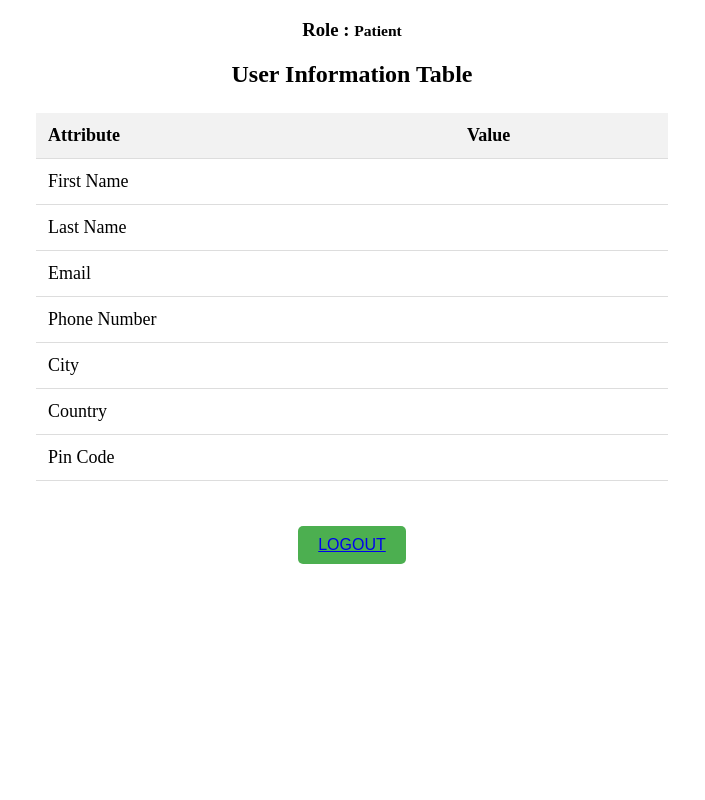
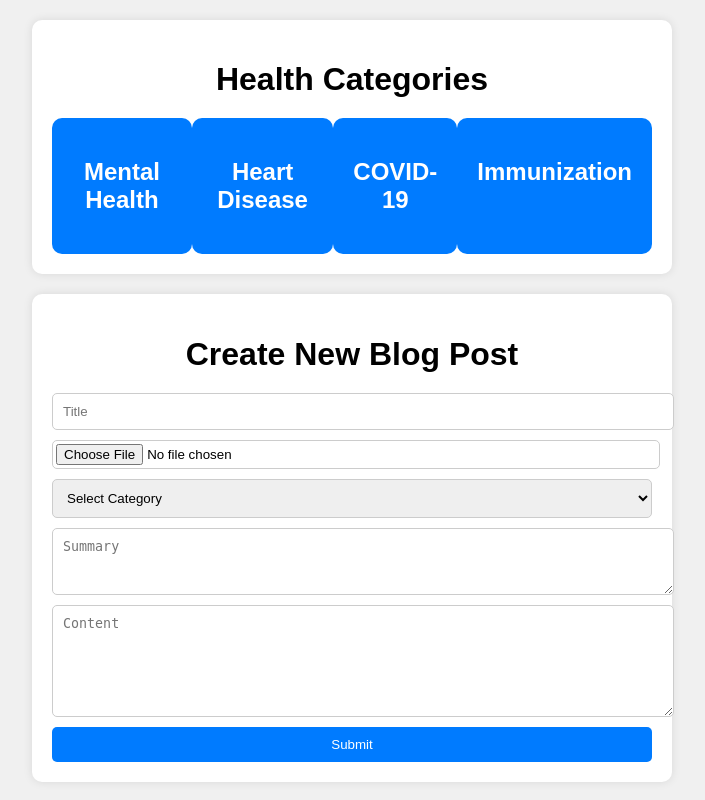
Before and after one commit to amulpatle/task-1, a Django app: template templates/DoctorDashboard.html in a window 1280 px wide. Shown: the whole page, without its empty margins (288-993 px from the left). Run offline with Django 3.2, Linux system fonts and the light colour scheme; the template is opened without the code that fills it, so the values that code supplies are empty.

Commit message:
update doctor dashboard & add functionality

```diff
--- a/templates/DoctorDashboard.html
+++ b/templates/DoctorDashboard.html
@@ -3,79 +3,172 @@
 <head>
     <meta charset="UTF-8">
     <meta name="viewport" content="width=device-width, initial-scale=1.0">
-    <title>HTML Table</title>
+    <title>Health Categories and Blog</title>
     <style>
-        table {
-            width: 50%;
-            border-collapse: collapse;
-            margin: 25px 0;
-            font-size: 18px;
-            text-align: left;
+        body {
+            font-family: Arial, sans-serif;
+            background-color: #f0f0f0;
+            margin: 0;
+            padding: 0;
+            display: flex;
+            flex-direction: column;
+            align-items: center;
+            height: 100vh;
         }
-        th, td {
-            padding: 12px;
-            border-bottom: 1px solid #ddd;
+
+        .container {
+            background: white;
+            padding: 20px;
+            border-radius: 10px;
+            box-shadow: 0 0 10px rgba(0, 0, 0, 0.1);
+            width: 80%;
+            max-width: 600px;
+            text-align: center;
+            margin-top: 20px;
         }
-        th {
-            background-color: #f2f2f2;
+
+        h1 {
+            margin-bottom: 20px;
         }
-        .logout-button {
-            background-color: #4CAF50;
+
+        .categories {
+            display: flex;
+            justify-content: space-around;
+        }
+
+        .category {
+            background: #007BFF;
             color: white;
-            padding: 10px 20px;
-            text-align: center;
-            text-decoration: none;
-            display: inline-block;
-            font-size: 16px;
-            margin: 20px 0;
+            padding: 20px;
+            border-radius: 10px;
             cursor: pointer;
+            transition: background 0.3s;
+        }
+
+        .category:hover {
+            background: #0056b3;
+        }
+
+        .details {
+            margin-top: 20px;
+            padding: 20px;
+            background: #f9f9f9;
+            border-radius: 10px;
+            display: none;
+        }
+
+        .blog-form {
+            margin-top: 20px;
+            display: flex;
+            flex-direction: column;
+        }
+
+        .blog-form input, .blog-form textarea, .blog-form select {
+            margin-bottom: 10px;
+            padding: 10px;
+            border: 1px solid #ccc;
+            border-radius: 5px;
+            width: 100%;
+        }
+
+        .blog-form input[type="file"] {
+            padding: 3px;
+        }
+
+        .blog-form button {
+            background: #007BFF;
+            color: white;
+            padding: 10px;
             border: none;
             border-radius: 5px;
+            cursor: pointer;
+        }
+
+        .blog-form button:hover {
+            background: #0056b3;
         }
     </style>
 </head>
 <body>
-    <center>
-<h3><b>Role : <small>Patient</small></b></h3>
-<h2>User Information Table</h2>
+    <div class="container">
+        <h1>Health Categories</h1>
+        <div class="categories">
+            <div class="category" onclick="showDetails('Mental Health')">
+                <h2>Mental Health</h2>
+            </div>
+            <div class="category" onclick="showDetails('Heart Disease')">
+                <h2>Heart Disease</h2>
+            </div>
+            <div class="category" onclick="showDetails('COVID-19')">
+                <h2>COVID-19</h2>
+            </div>
+            <div class="category" onclick="showDetails('Immunization')">
+                <h2>Immunization</h2>
+            </div>
+        </div>
+        <div class="details" id="details"></div>
+    </div>
 
-<table>
-    <tr>
-        <th>Attribute</th>
-        <th>Value</th>
-    </tr>
-    <tr>
-        <td>First Name</td>
-        <td>{{first_name}}</td>
-    </tr>
-    <tr>
-        <td>Last Name</td>
-        <td>{{last_name}}</td>
-    </tr>
+    <div class="container">
+        <h1>Create New Blog Post</h1>
+        <form class="blog-form" id="blogForm">
+            <input type="text" id="title" placeholder="Title" required>
+            <input type="file" id="image" accept="image/*" required>
+            <select id="category" required>
+                <option value="">Select Category</option>
+                <option value="Mental Health">Mental Health</option>
+                <option value="Heart Disease">Heart Disease</option>
+                <option value="COVID-19">COVID-19</option>
+                <option value="Immunization">Immunization</option>
+            </select>
+            <textarea id="summary" placeholder="Summary" rows="3" required></textarea>
+            <textarea id="content" placeholder="Content" rows="6" required></textarea>
+            <button type="button" onclick="submitBlog()">Submit</button>
+        </form>
+    </div>
 
-    <tr>
-        <td>Email</td>
-        <td>{{email}}</td>
-    </tr>
-    <tr>
-        <td>Phone Number</td>
-        <td>{{phone_number}}</td>
-    </tr>
-    <tr>
-        <td>City</td>
-        <td>{{city}}</td>
-    </tr>
-    <tr>
-        <td>Country</td>
-        <td>{{country}}</td>
-    </tr>
-    <tr>
-        <td>Pin Code</td>
-        <td>{{pin_code}}</td>
-    </tr>
+    <script>
+        function showDetails(category) {
+            const details = document.getElementById('details');
+            let content = '';
 
-</table>
-<button class="logout-button"><a href="{% url 'logout' %}">LOGOUT</a></button>
-</center>
+            switch (category) {
+                case 'Mental Health':
+                    content = '<h2>Mental Health</h2><p>Mental health includes our emotional, psychological, and social well-being. It affects how we think, feel, and act.</p>';
+                    break;
+                case 'Heart Disease':
+                    content = '<h2>Heart Disease</h2><p>Heart disease refers to various types of conditions that can affect heart function. These types include coronary artery disease, heart rhythm problems, and congenital heart defects.</p>';
+                    break;
+                case 'COVID-19':
+                    content = '<h2>COVID-19</h2><p>COVID-19 is an infectious disease caused by the coronavirus SARS-CoV-2. It can cause mild to severe respiratory illness.</p>';
+                    break;
+                case 'Immunization':
+                    content = '<h2>Immunization</h2><p>Immunization is the process by which a person becomes protected against a disease through vaccination. Vaccines stimulate the body\'s own immune system to protect the person against subsequent infection or disease.</p>';
+                    break;
+                default:
+                    content = '<h2>Details</h2><p>Select a category to see details.</p>';
+            }
+
+            details.innerHTML = content;
+            details.style.display = 'block';
+        }
+
+        function submitBlog() {
+            const title = document.getElementById('title').value;
+            const image = document.getElementById('image').files[0];
+            const category = document.getElementById('category').value;
+            const summary = document.getElementById('summary').value;
+            const content = document.getElementById('content').value;
+
+            if (title && image && category && summary && content) {
+                alert('Blog post submitted successfully!');
+                // Here you would normally send the form data to the server
+                // For this example, we'll just reset the form
+                document.getElementById('blogForm').reset();
+            } else {
+                alert('Please fill out all fields.');
+            }
+        }
+    </script>
 </body>
 </html>
--- a/templates/PatientDashboard.html
+++ b/templates/PatientDashboard.html
@@ -36,8 +36,8 @@
 </head>
 <body>
     <center>
-<h3><b>Role : <small>Patient</small></b></h3>
-<h2>User Information Table</h2>
+<h3><b>Role : Patient</b></h3>
+<h2>User Information </h2>
 
 <table>
     <tr>
```
Also changed, not shown: Dashboard/settings.py (+5 -5 lines), db.sqlite3.
